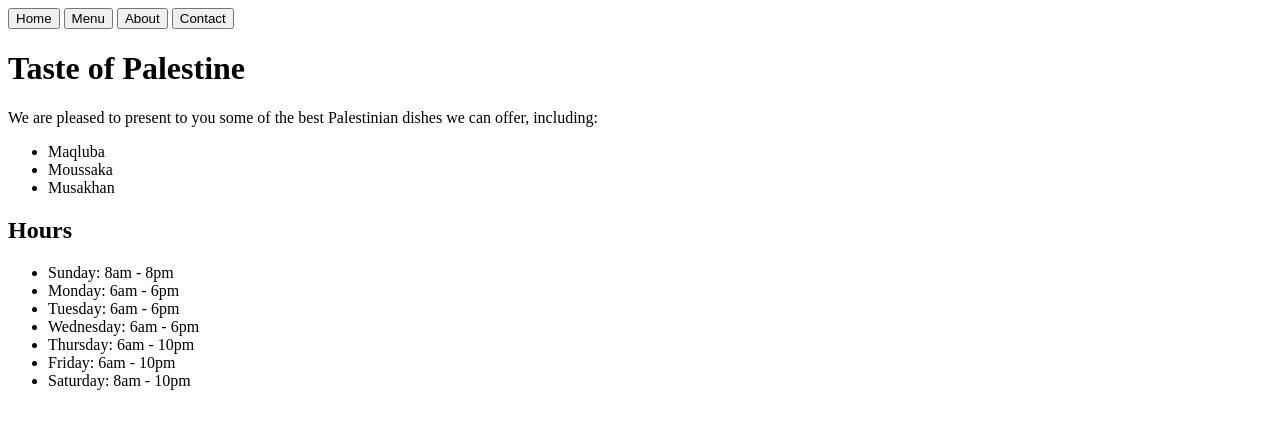
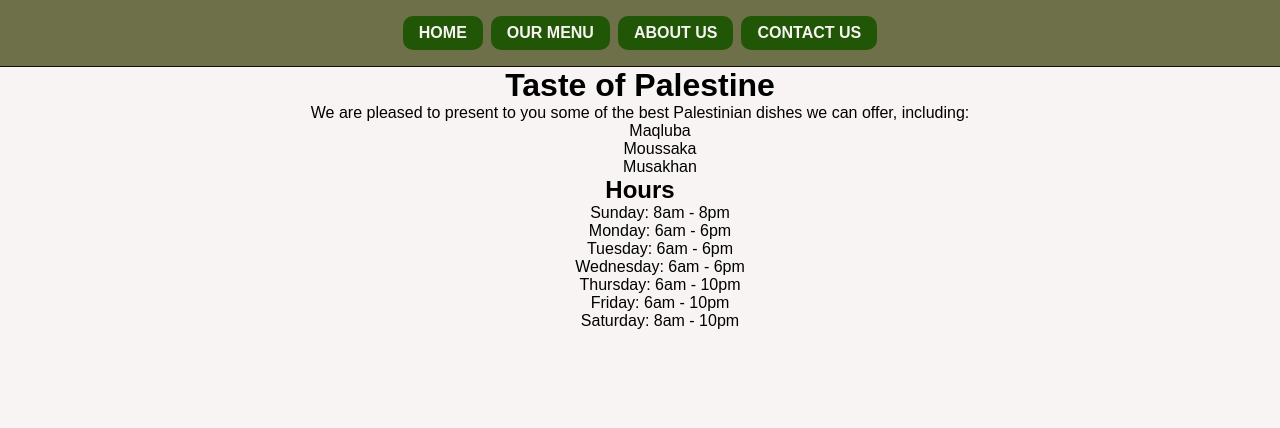
Before and after one commit to AAlWadeiah/restaurant-page, a website built with webpack: page src/index.html in a window 1280 px wide. Built offline with nearby package versions, Linux system fonts and the light colour scheme.

Commit message:
Added basic styles and gathered assets

```diff
--- /dev/null
+++ b/src/assets/css/main.css
@@ -0,0 +1,46 @@
+* {
+    border: 0;
+    margin: 0;
+    box-sizing: border-box;
+    list-style-type: none;
+    font-family: Arial, sans-serif;
+    --dark-moss-green: #215606ff;
+    --sage: #aaae7fff;
+    --rusty-red: #d64550ff;
+    --licorice: #1a090dff;
+    --white-smoke: #f7f4f3ff;
+}
+
+body {
+    background-color: var(--white-smoke);
+}
+
+header {
+    border-bottom: 1px solid var(--licorice);
+    background-color: #6D7048;
+}
+
+nav {
+    padding: 16px;
+    display: flex;
+    justify-content: center;
+    gap: 8px;
+}
+
+button {
+    padding: 8px 16px;
+    border-radius: 10px;
+}
+nav > button {
+    font-size: 16px;
+    font-weight: 600;
+    background-color: var(--dark-moss-green);
+    /* background: none; */
+    border: none;
+    color: var(--white-smoke);
+    cursor: pointer;
+}
+
+#content {
+    text-align: center;
+}
--- a/src/index.html
+++ b/src/index.html
@@ -8,10 +8,10 @@
   <body>
     <header>
       <nav id="navbar">
-        <button id="home-btn">Home</button>
-        <button id="menu-btn">Menu</button>
-        <button id="about-btn">About</button>
-        <button id="contact-btn">Contact</button>
+        <button id="home-btn">HOME</button>
+        <button id="menu-btn">OUR MENU</button>
+        <button id="about-btn">ABOUT US</button>
+        <button id="contact-btn">CONTACT US</button>
       </nav>
     </header>
     <div id="content"></div>
--- a/src/index.js
+++ b/src/index.js
@@ -2,6 +2,7 @@ import loadHome from "./homePage";
 import loadMenu from "./menuPage";
 import loadAbout from "./aboutPage";
 import loadContact from "./contactPage";
+import "./assets/css/main.css";
 
 const contentContainer = document.querySelector("#content");
 const navbar = document.querySelector("#navbar");
@@ -33,6 +34,7 @@ navbar.addEventListener("click", (e) => {
       break;
     default:
       console.log("clicked elsewhere");
+      loadHome(contentContainer);
       break;
   }
 });
```
Also changed, not shown: README.md, src/assets/imgs/maqluba.webp (added), src/assets/imgs/moussaka.jpg (added), src/assets/imgs/musakhan.jpg (added), src/assets/imgs/olive-oil.jpg (added), src/assets/imgs/palestine-flag-modern-design.png (added), src/assets/imgs/zaatar-pie.jpg (added), 1 other file.
